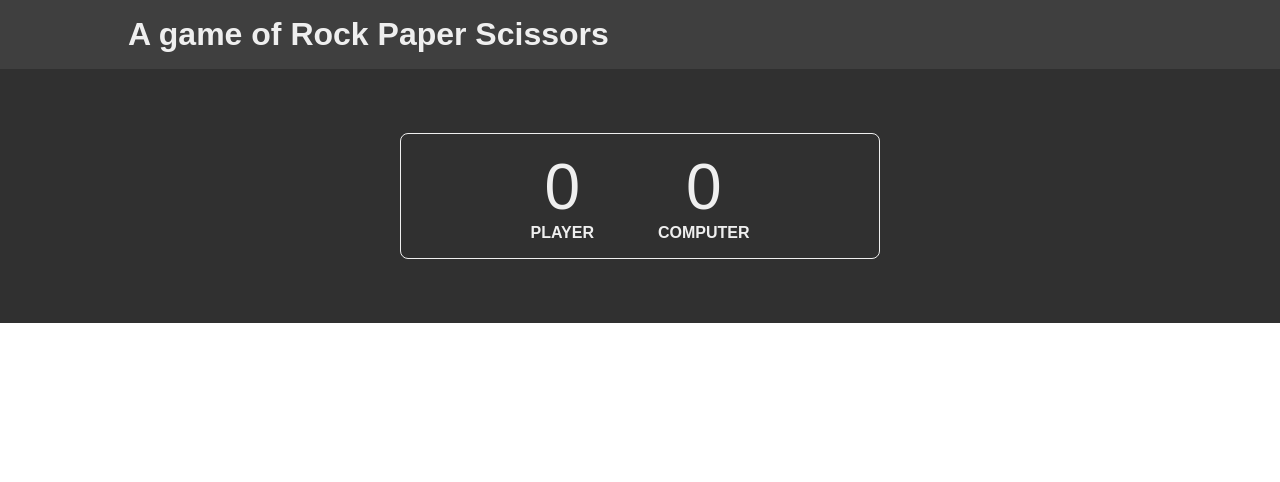
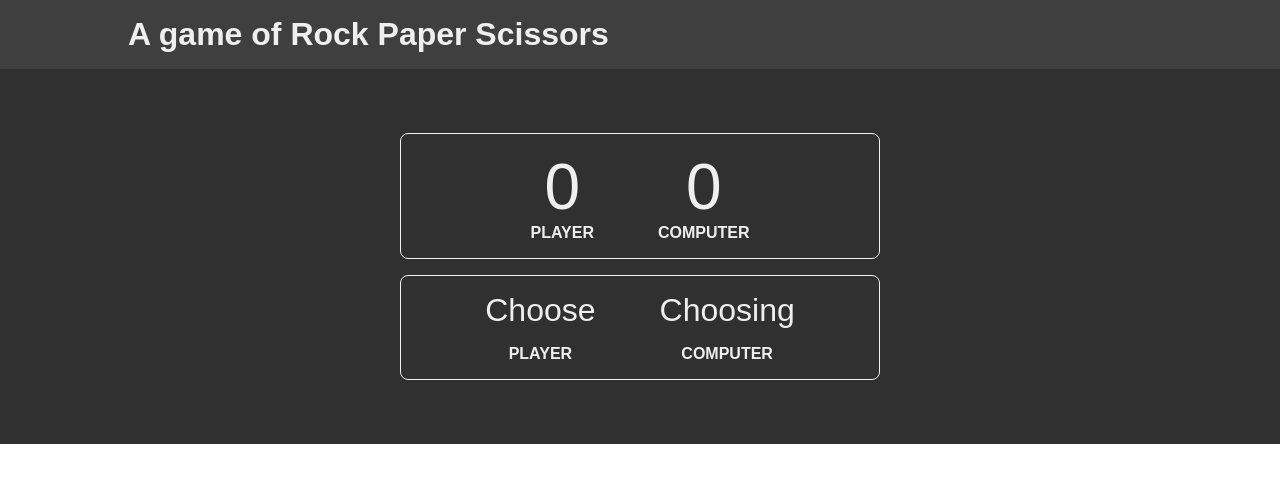
Before and after one commit to sadakatu-tanzil/odin-rock-paper-scissors, a plain HTML site: page index.html in a window 1280 px wide. Drawn offline with Linux system fonts and the light colour scheme.

Commit message:
made game display ui

```diff
--- a/index.html
+++ b/index.html
@@ -42,6 +42,26 @@
               <span class="candidate">Computer</span>
             </div>
           </div>
+
+          <div class="game-choice">
+            <div class="choice-block">
+              <span
+                id="player-choice"
+                class="choice">
+                Choose
+              </span>
+              <span class="candidate">Player</span>
+            </div>
+
+            <div class="choice-block">
+              <span
+                id="computer-choice"
+                class="choice">
+                Choosing
+              </span>
+              <span class="candidate">Computer</span>
+            </div>
+          </div>
         </div>
       </div>
     </div>
--- a/styles.css
+++ b/styles.css
@@ -28,9 +28,14 @@ body {
 .game-window {
   width: 480px;
   margin: 0 auto;
+
+  display: flex;
+  flex-direction: column;
+  gap: 16px;
 }
 
-.game-score {
+.game-score,
+.game-choice {
   display: flex;
   justify-content: center;
   align-items: center;
@@ -40,15 +45,24 @@ body {
   border-radius: 8px;
 }
 
-.score-display {
+.score-display,
+.choice-block {
   display: flex;
   flex-direction: column;
   justify-content: center;
   align-items: center;
 }
 
+.choice-block {
+  gap: 16px;
+}
+
 .score {
   font-size: 64px;
+}
+
+.choice {
+  font-size: 32px;
 }
 
 .candidate {
```
